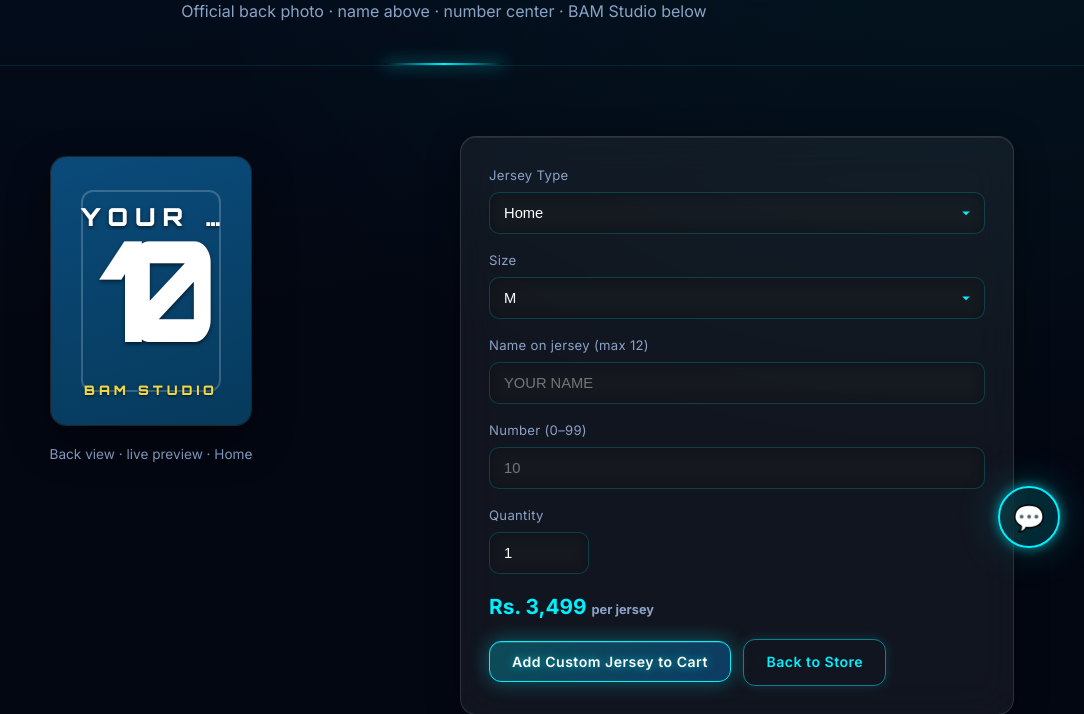
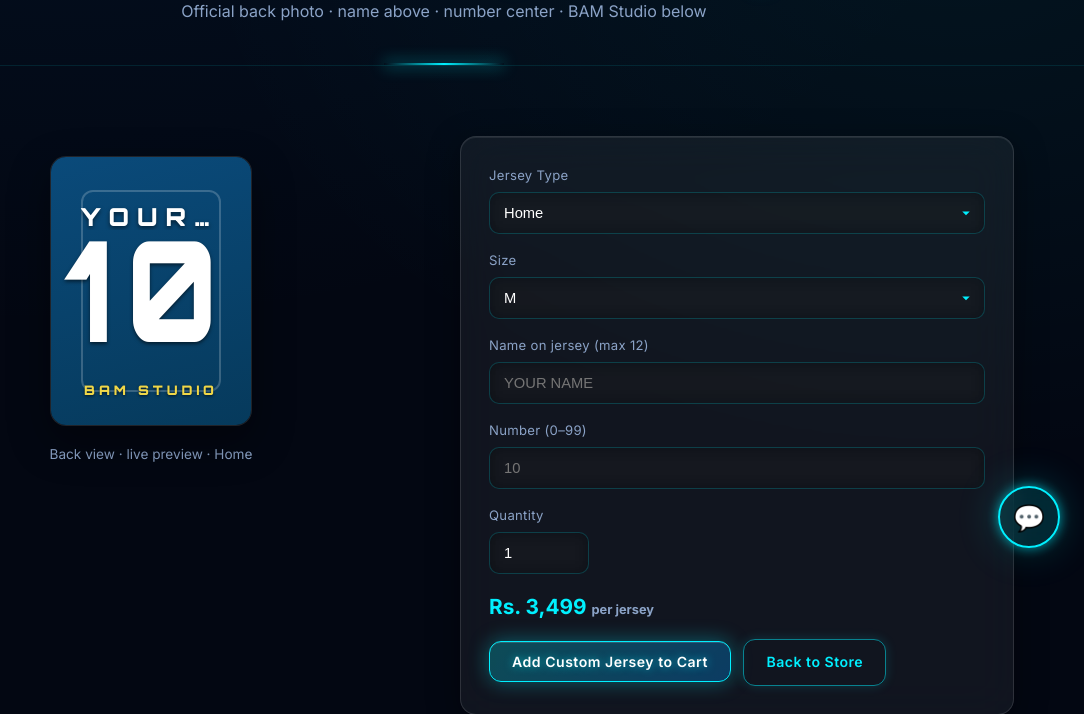
Before and after one commit to argonbhujel1/jhapa, a Flask app: page /custom-jersey in a window 1280 px wide. Shown: the part 228-942 px from the top of the page, without its empty margins (196-1280 px from the left). Run offline with Flask 3, Linux system fonts and the light colour scheme; data comes from the database, SQL or seed files in the repository.

Commit message:
Updated Jhapa FC1

```diff
--- a/routes/main.py
+++ b/routes/main.py
@@ -294,7 +294,7 @@
                 or os.environ.get('AI_API_BASE')
                 or 'https://api.x.ai/v1'
             ).rstrip('/')
-            model = get_set('ai_model') or os.environ.get('AI_MODEL') or 'grok-2-latest'
+            model = get_set('ai_model') or os.environ.get('AI_MODEL') or 'grok-3'
             system = get_set('ai_system_prompt') or (
                 'You are Jhapali (I$H), official fan assistant of Jhapa FC, Jhapa, Nepal (The Elephants). '
                 'Reply warmly and briefly. Nepali greetings OK. Help with matches, shop, membership, squad. '
--- a/static/css/style.css
+++ b/static/css/style.css
@@ -2423,3 +2423,16 @@
 .jersey-back-photo:not([data-kit]) .jp-bam span {
   color: #fde047 !important;
 }
+
+
+/* FINAL: double-digit number spacing (visible gap between 1 and 7) */
+.jp-number,
+#previewNum,
+.jersey-print .jp-number {
+  letter-spacing: 0.18em !important;
+  font-kerning: none !important;
+  font-feature-settings: "kern" 0 !important;
+}
+.jp-name {
+  letter-spacing: 0.32em !important;
+}
--- a/templates/admin/settings.html
+++ b/templates/admin/settings.html
@@ -110,7 +110,8 @@
       <input type="url" name="ai_api_base" class="form-control" value="{{ settings.get('ai_api_base','https://api.x.ai/v1') }}" placeholder="https://api.x.ai/v1">
     </div>
     <div class="form-group"><label>Model</label>
-      <input type="text" name="ai_model" class="form-control" value="{{ settings.get('ai_model','grok-2-latest') }}" placeholder="grok-2-latest">
+      <p class="text-muted" style="font-size:0.8rem;">Use exact ID from xAI docs e.g. <code>grok-3</code>, <code>grok-3-mini</code>, <code>grok-4.6</code> — not grok-2-latest</p>
+      <input type="text" name="ai_model" class="form-control" value="{{ settings.get('ai_model','grok-3') }}" placeholder="grok-3 or grok-3-mini or grok-4.6">
     </div>
     <div class="form-group"><label>System prompt (personality)</label>
       <textarea name="ai_system_prompt" class="form-control" rows="5" placeholder="You are Jhapali...">{{ settings.get('ai_system_prompt','') }}</textarea>
--- a/templates/custom-jersey.html
+++ b/templates/custom-jersey.html
@@ -30,9 +30,9 @@
             <!-- Live print layer (back layout) -->
             <div class="jersey-print">
               <!-- NAME: upper back -->
-              <div class="jp-name site-font" id="previewName">YOUR NAME</div>
+              <div class="jp-name site-font" id="previewName" style="letter-spacing:0.32em">YOUR NAME</div>
               <!-- NUMBER: center back -->
-              <div class="jp-number site-font" id="previewNum">10</div>
+              <div class="jp-number site-font" id="previewNum" style="letter-spacing:0.18em">10</div>
               <!-- BAM Studio under number -->
               <div class="jp-bam">
                 <span>{{ bam_name or 'BAM Studio' }}</span>
```
